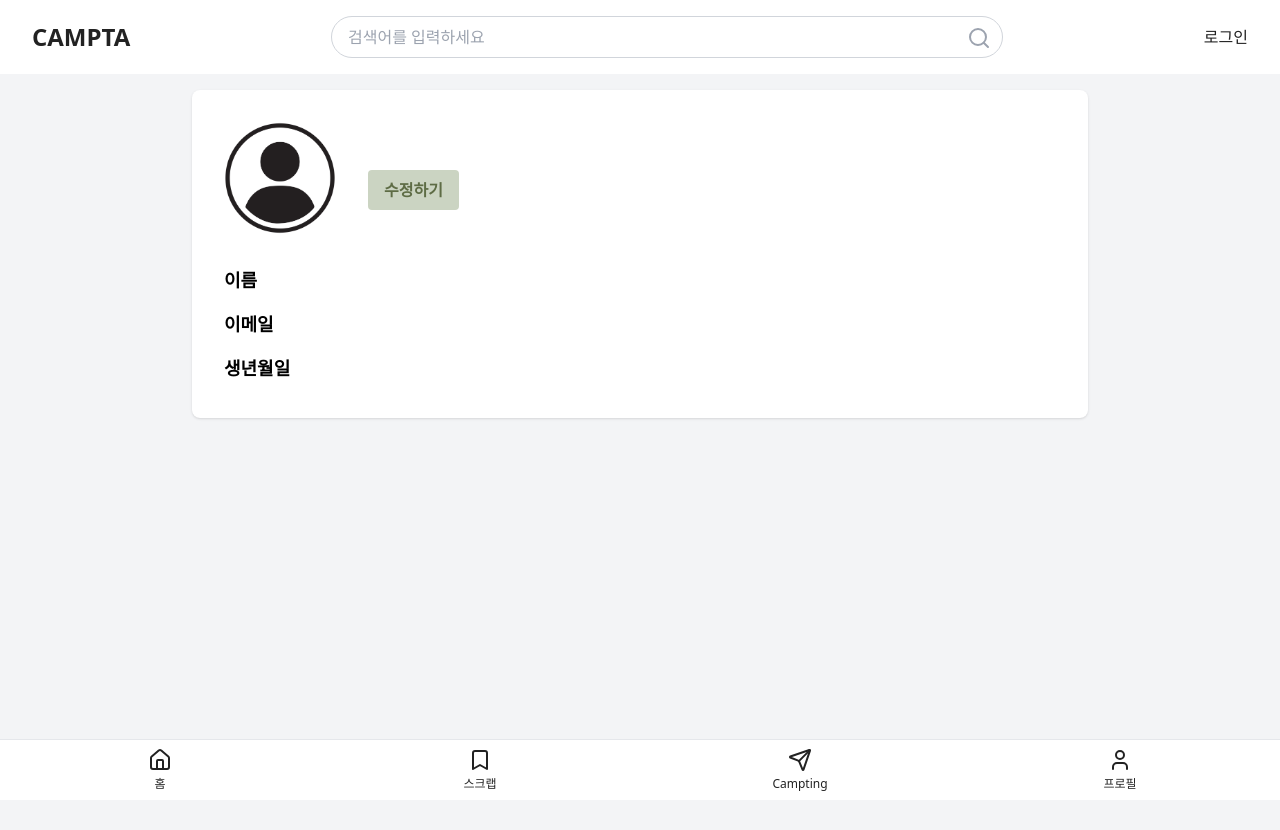
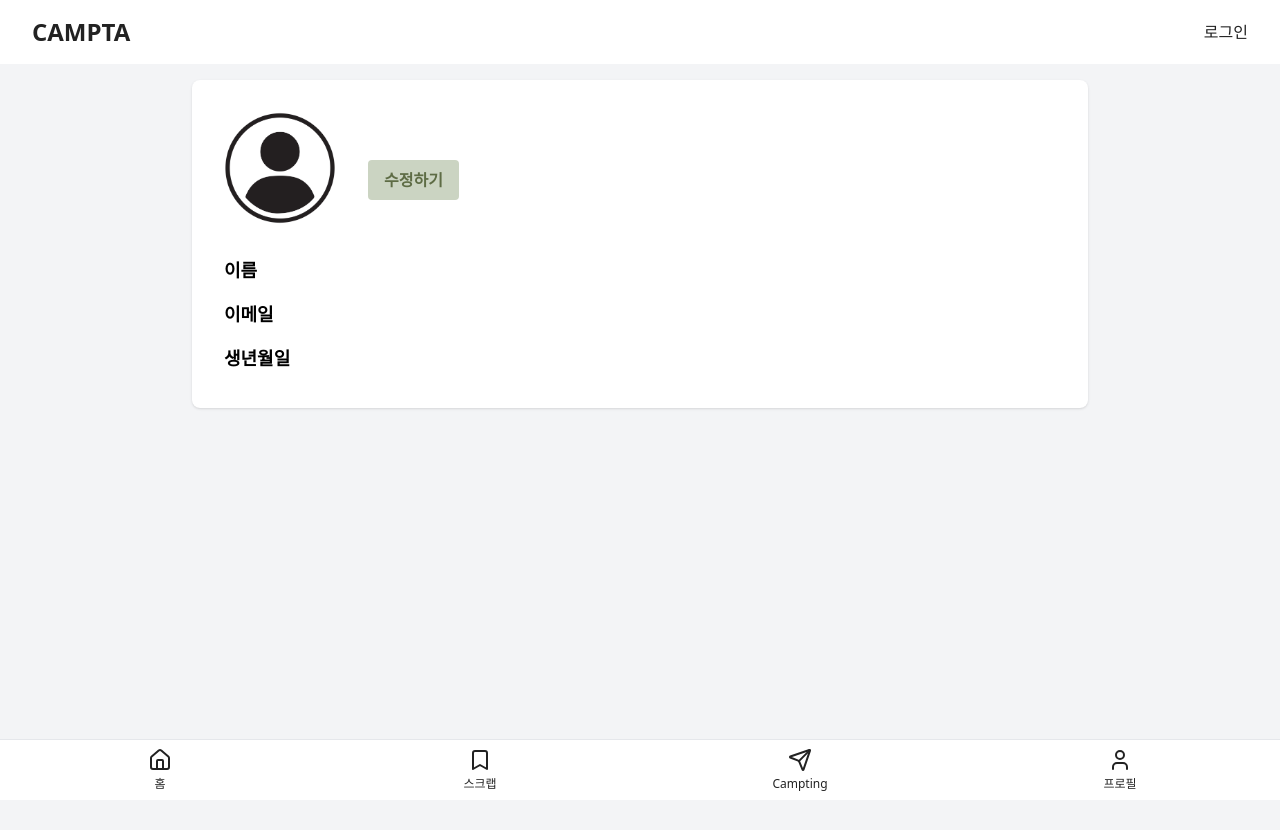
Before and after one commit to sennydayk/Campta, a Next.js app: page /profile in a window 1280 px wide. Shown: the top 830 px of the page. Built offline with nearby package versions, Linux system fonts and the light colour scheme.

Commit message:
Fix: Header UI 수정

```diff
--- a/src/components/common/ui/ContentBox.tsx
+++ b/src/components/common/ui/ContentBox.tsx
@@ -22,7 +22,7 @@ const ContentBox = forwardRef(function ContentBox(
   ref: ForwardedRef<HTMLAnchorElement>
 ) {
   const truncatedTitle = truncateText(title, 15);
-  const truncatedDescription = truncateText(description, 60);
+  const truncatedDescription = truncateText(description, 50);
 
   return (
     <Link href={`/posts/${id}`} className="block no-underline" ref={ref}>
--- a/src/components/common/ui/header/Header.tsx
+++ b/src/components/common/ui/header/Header.tsx
@@ -1,13 +1,14 @@
 "use client";
-
 import { useState, useEffect } from "react";
 import Link from "next/link";
+import { usePathname } from "next/navigation";
 import SearchBar from "./SearchBar";
 import { useAuthStore } from "@/store/auth/authStore";
 
 export default function Header() {
   const { isLogin, logout, checkLoginStatus } = useAuthStore();
   const [isClient, setIsClient] = useState(false);
+  const pathname = usePathname(); // 현재 경로 가져오기
 
   useEffect(() => {
     setIsClient(true);
@@ -29,7 +30,8 @@ export default function Header() {
         <Link href={"/"}>
           <h1 className="text-2xl font-bold text-font_main">CAMPTA</h1>
         </Link>
-        <SearchBar />
+        {pathname === "/" && <SearchBar />}{" "}
+        {/* "/" 경로에서만 SearchBar 표시 */}
         {isClient ? (
           isLogin ? (
             <button
--- a/src/components/posts/PostList.tsx
+++ b/src/components/posts/PostList.tsx
@@ -46,7 +46,10 @@ export default function PostList() {
     <>
       <div className="grid grid-cols-1 md:grid-cols-2 lg:grid-cols-3 gap-6">
         {data?.pages.flatMap((group) =>
-          group.map((post: Post) => (
+          group.map(
+            (post: Post) => (
+              console.log("Post object:", post),
+              (
                 <Link
                   key={post.id}
                   href={`/posts/${post.id}`}
@@ -68,7 +71,9 @@ export default function PostList() {
                     }
                   />
                 </Link>
-          ))
+              )
+            )
+          )
         )}
       </div>
       <div
```
Lines whose indentation alone changed are shown as unchanged.
